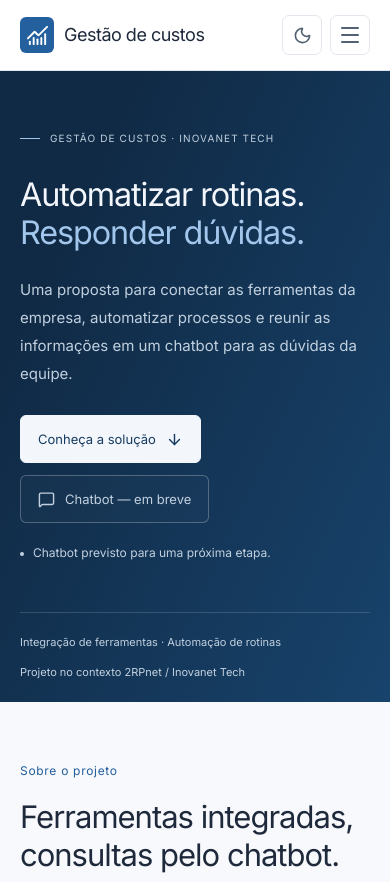
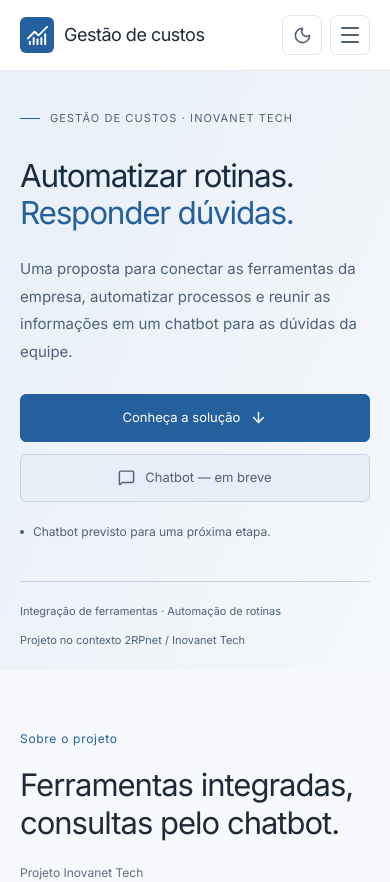
Before and after one commit to Jukamargo/frontend-pi-gestao-de-custos, a React (Vite) app in the folder intelligent-cost-management/: page / in a window 390 px wide. Shown: the top 882 px of the page. Built offline with nearby package versions, Linux system fonts and the light colour scheme.

Commit message:
fix: Corrigir cores e adaptação do banner

```diff
--- a/intelligent-cost-management/src/styles/banner.css
+++ b/intelligent-cost-management/src/styles/banner.css
@@ -1,7 +1,6 @@
 .hero-section {
   position: relative;
   isolation: isolate;
-  overflow: hidden;
   color: var(--banner-text);
   background: linear-gradient(
     115deg,
@@ -25,12 +24,13 @@
 .hero-banner-inner {
   display: flex;
   align-items: center;
-  min-height: 610px;
-  padding-block: 88px;
+  min-height: clamp(28rem, 70svh, 44rem);
+  padding-block: clamp(3rem, 6vw, 6rem);
 }
 .hero-content {
   width: 100%;
   max-width: 1080px;
+  min-width: 0;
 }
 .hero-kicker {
   display: flex;
@@ -47,13 +47,15 @@
   width: 32px;
   height: 1px;
   background: var(--banner-accent);
+  flex-shrink: 0;
 }
 .hero-content h1 {
   margin: 0 0 30px;
-  font-size: clamp(52px, 5.7vw, 82px);
+  font-size: clamp(2rem, calc(1rem + 4.5vw), 5.85rem);
   font-weight: 600;
-  line-height: 1.08;
-  letter-spacing: -3.5px;
+  line-height: 1.14;
+  letter-spacing: -0.04em;
+  overflow-wrap: break-word;
 }
 .hero-content h1 > span {
   color: var(--banner-accent);
@@ -77,18 +79,18 @@
   font-size: 14px;
 }
 .hero-primary {
-  color: #173b60;
-  background: #f3f7fc;
-  border-color: #f3f7fc;
+  color: var(--on-primary);
+  background: var(--primary-fill);
+  border-color: var(--primary-fill);
 }
 .hero-primary:hover {
-  background: #dfeaf5;
-  border-color: #dfeaf5;
+  background: var(--primary-hover);
+  border-color: var(--primary-hover);
 }
 .hero-section .chatbot-button:disabled {
   color: var(--banner-muted);
-  background: #ffffff05;
-  border-color: #ffffff40;
+  background: var(--surface-accent);
+  border-color: var(--banner-line);
 }
 .hero-footnote {
   display: flex;
@@ -106,9 +108,8 @@
   background: var(--banner-muted);
 }
 .hero-bottom {
-  display: flex;
-  flex-wrap: wrap;
-  justify-content: space-between;
+  display: grid;
+  grid-template-columns: repeat(2, minmax(0, 1fr));
   gap: 12px 24px;
   padding-block: 24px;
   border-top: 1px solid var(--banner-line);
@@ -116,28 +117,19 @@
   font-size: 12px;
   line-height: 1.7;
 }
+.hero-bottom > span:last-child {
+  text-align: right;
+}
 .hero-section :focus-visible {
   outline-color: var(--banner-accent);
 }
-@media (min-width: 1600px) {
-  .hero-banner-inner {
-    min-height: 660px;
+@media (max-width: 768px) {
+  .hero-bottom {
+    grid-template-columns: minmax(0, 1fr);
+    gap: 10px;
   }
-  .hero-content h1 {
-    font-size: 88px;
-  }
-}
-@media (max-width: 1000px) {
-  .hero-banner-inner {
-    min-height: 570px;
-    padding-block: 72px;
-  }
-  .hero-content h1 {
-    font-size: clamp(44px, 7.8vw, 68px);
-    letter-spacing: -2.5px;
-  }
-  .hero-content > p {
-    font-size: 16px;
+  .hero-bottom > span:last-child {
+    text-align: left;
   }
 }
 @media (max-width: 600px) {
@@ -145,12 +137,12 @@
     display: none;
   }
   .hero-banner-inner {
-    min-height: 540px;
-    padding-block: 60px 48px;
+    min-height: 0;
+    padding-block: clamp(36px, 10vw, 56px);
   }
   .hero-kicker {
     gap: 10px;
-    font-size: 10px;
+    font-size: 11px;
     letter-spacing: 1.1px;
     margin-bottom: 30px;
   }
@@ -158,8 +150,6 @@
     width: 20px;
   }
   .hero-content h1 {
-    font-size: clamp(28px, 8.3vw, 46px);
-    letter-spacing: -1.1px;
     line-height: 1.18;
     margin-bottom: 24px;
   }
@@ -180,3 +170,21 @@
     font-size: 11px;
   }
 }
+@media (max-width: 480px) {
+  .hero-buttons {
+    display: grid;
+    grid-template-columns: minmax(0, 1fr);
+    max-width: 380px;
+  }
+  .hero-buttons .button {
+    width: 100%;
+    min-width: 0;
+    white-space: normal;
+  }
+}
+@media (max-height: 600px) and (min-width: 601px) {
+  .hero-banner-inner {
+    min-height: 0;
+    padding-block: 36px;
+  }
+}
--- a/intelligent-cost-management/src/styles/theme.css
+++ b/intelligent-cost-management/src/styles/theme.css
@@ -31,12 +31,12 @@
   --chart-series-5: #9aabbc;
   --chart-previous: #b9c9da;
   --chart-fill: #3976af;
-  --banner-background: #102a45;
-  --banner-end: #18436c;
-  --banner-text: #f3f7fc;
-  --banner-muted: #c1d0df;
-  --banner-accent: #a3c7ec;
-  --banner-line: #ffffff26;
+  --banner-background: #eaf1f8;
+  --banner-end: #f5f8fc;
+  --banner-text: #172c43;
+  --banner-muted: #4d627a;
+  --banner-accent: #245f9e;
+  --banner-line: #c5d4e4;
   --muted: var(--text-muted);
   --line: var(--border);
   --blue: var(--accent);
@@ -74,4 +74,8 @@
   --chart-fill: #8ab8ec;
   --banner-background: #0b1829;
   --banner-end: #142e4a;
+  --banner-text: #f3f7fc;
+  --banner-muted: #c1d0df;
+  --banner-accent: #a3c7ec;
+  --banner-line: #ffffff26;
 }
```
